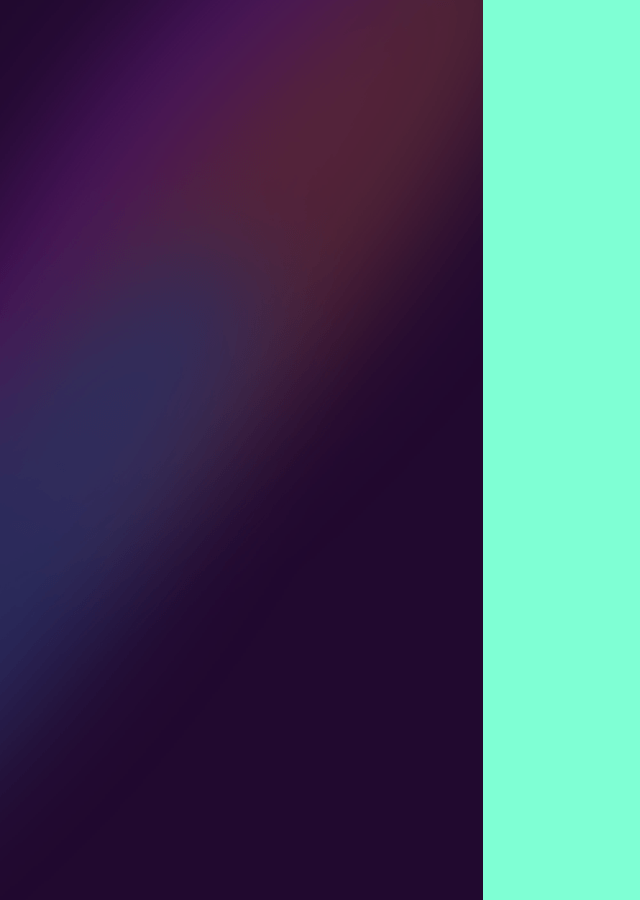
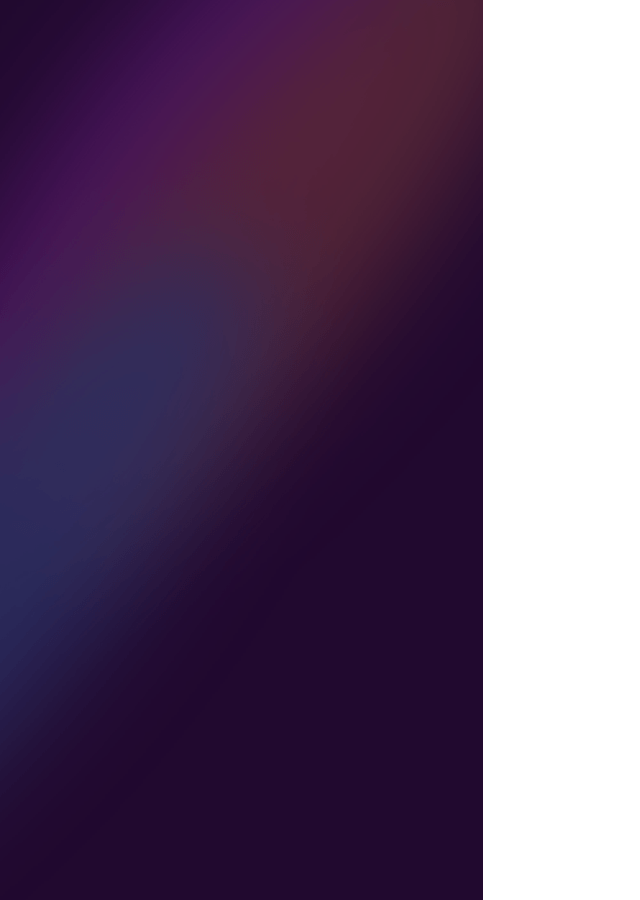
Before and after one commit to Skinpo/interactive-card-details-form, a plain HTML site: page index.html in a window 1280 px wide. Shown: the top 900 px of the page, without its empty margins (0-640 px from the left). Drawn offline with Linux system fonts and the light colour scheme.

Commit message:
styling starts

```diff
--- a/style.css
+++ b/style.css
@@ -4,5 +4,14 @@
     margin: 0;
     padding: 0;
     font-family: Space Grotesk;
-    background-color: aquamarine;
+    box-sizing: border-box;
+    font-size: 18px;
 }
+
+:root {
+    --red: hsl(0, 100%, 66%);
+    --white: hsl(0, 0%, 100%);
+    --light-grayish-violet: hsl(270, 3%, 87%);
+    --dark-grayish-violet: hsl(279, 6%, 55%);
+    --very-dark-violet: hsl(278, 68%, 11%);
+}
```
